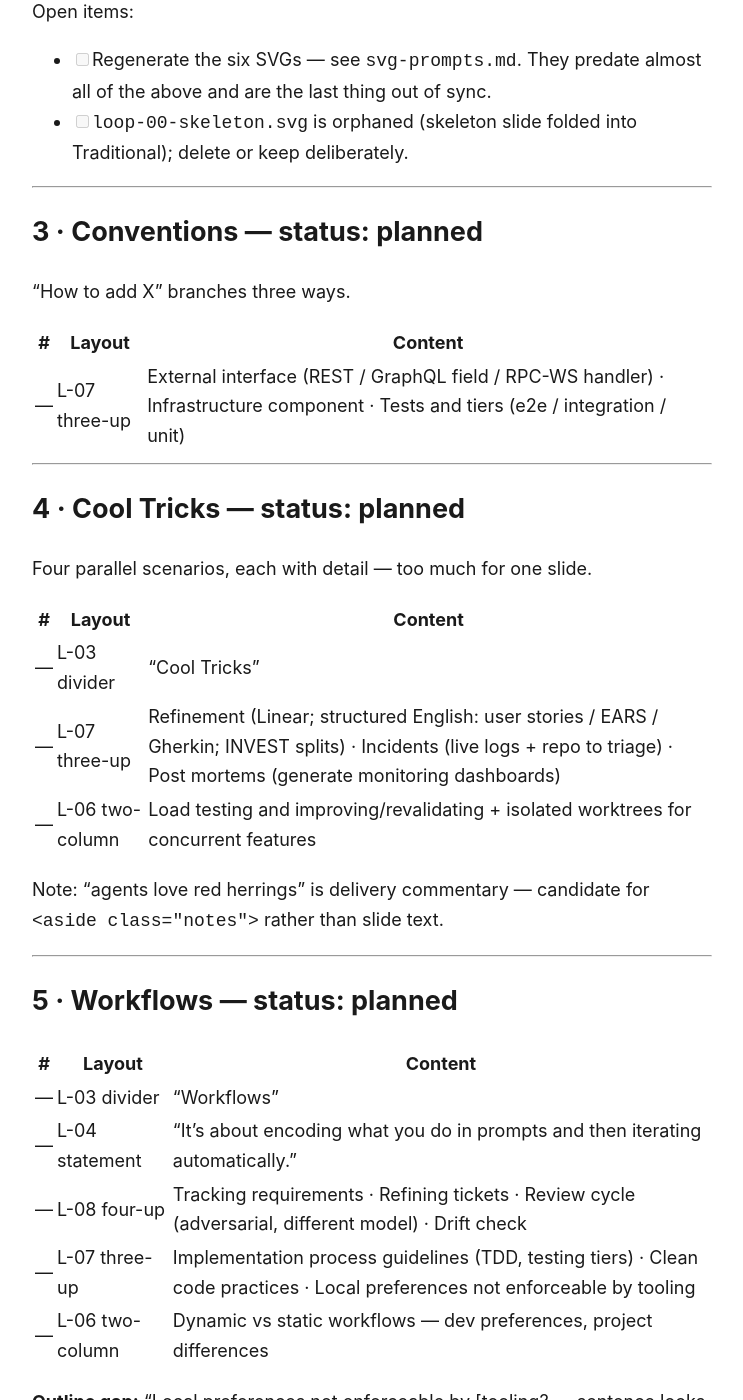
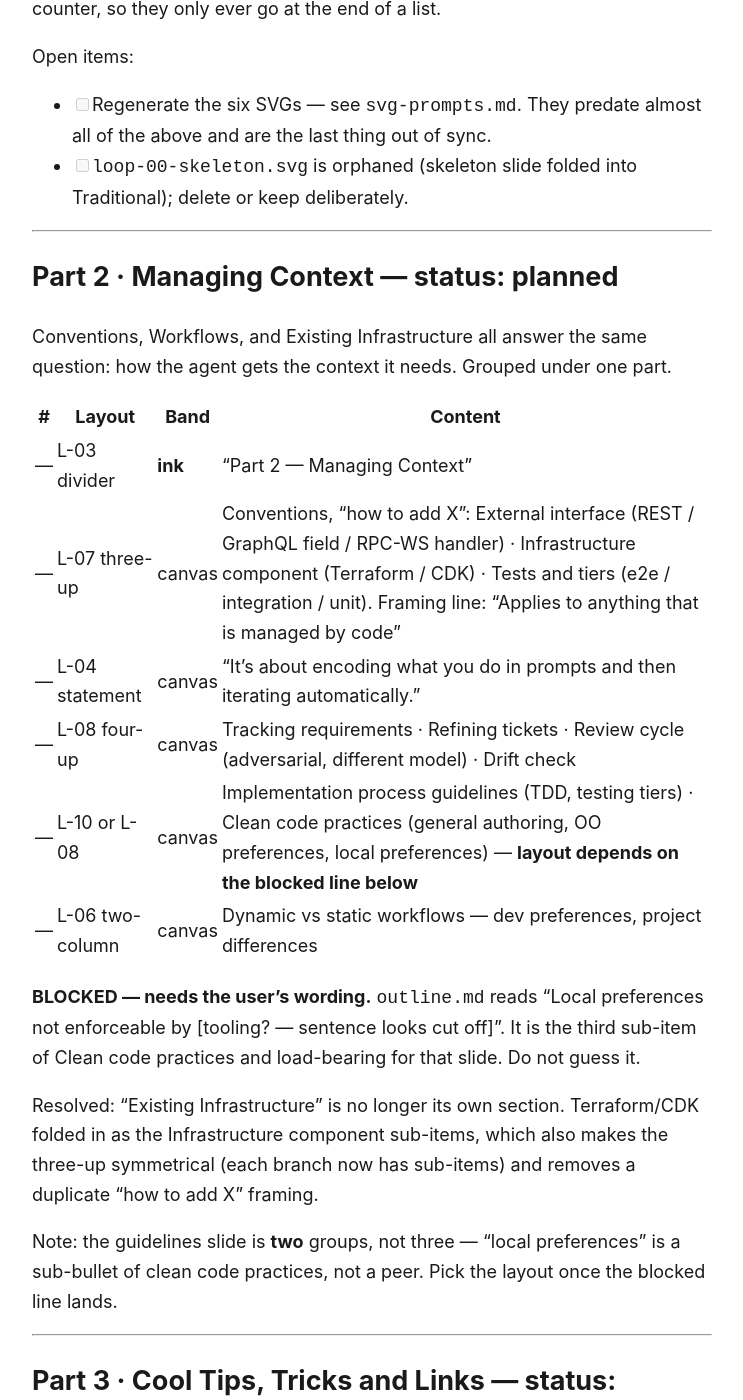
Before and after one commit to galileopy/blog, a Jekyll site: the page built from presentations/ai-assisted-coding-intro/PLAN.md, in a window 1280 px wide and 1400 px high, scrolled down 1980 px. Shown: the whole window, without its empty margins (268-1011 px from the left). Built offline with Jekyll 4.4.1, drawn with Linux system fonts in a browser that asks for light colours; our own code applies the rules of GitHub Pages for plain Markdown files; some of the changed text lies outside the part shown.

Commit message:
docs(presentations): restructure outline into three parts, fold infra into conventions
Co-Authored-By: Claude Opus 5 <noreply@anthropic.com>

```diff
--- a/presentations/ai-assisted-coding-intro/PLAN.md
+++ b/presentations/ai-assisted-coding-intro/PLAN.md
@@ -31,7 +31,7 @@ sub-bullets folded into their parent lines (L-02 caps at 6).
 
 ---
 
-## 2 · Intro + Feedback Loops — status: built
+## Part 1 · The Evolution of the Feedback Loop — status: built
 
 The spine of the talk. One statement slide, then a **vertical stack** of six
 two-column slides — diagram left, steps right — so the loop reads as one topic
@@ -73,60 +73,59 @@ Open items:
 
 ---
 
-## 3 · Conventions — status: planned
+## Part 2 · Managing Context — status: planned
 
-"How to add X" branches three ways.
+Conventions, Workflows, and Existing Infrastructure all answer the same
+question: how the agent gets the context it needs. Grouped under one part.
 
-| # | Layout | Content |
-|---|---|---|
-| — | L-07 three-up | External interface (REST / GraphQL field / RPC-WS handler) · Infrastructure component · Tests and tiers (e2e / integration / unit) |
+| # | Layout | Band | Content |
+|---|---|---|---|
+| — | L-03 divider | **ink** | "Part 2 — Managing Context" |
+| — | L-07 three-up | canvas | Conventions, "how to add X": External interface (REST / GraphQL field / RPC-WS handler) · Infrastructure component (Terraform / CDK) · Tests and tiers (e2e / integration / unit). Framing line: "Applies to anything that is managed by code" |
+| — | L-04 statement | canvas | "It's about encoding what you do in prompts and then iterating automatically." |
+| — | L-08 four-up | canvas | Tracking requirements · Refining tickets · Review cycle (adversarial, different model) · Drift check |
+| — | L-10 or L-08 | canvas | Implementation process guidelines (TDD, testing tiers) · Clean code practices (general authoring, OO preferences, local preferences) — **layout depends on the blocked line below** |
+| — | L-06 two-column | canvas | Dynamic vs static workflows — dev preferences, project differences |
+
+**BLOCKED — needs the user's wording.** `outline.md` reads "Local preferences not
+enforceable by [tooling? — sentence looks cut off]". It is the third sub-item of
+Clean code practices and load-bearing for that slide. Do not guess it.
+
+Resolved: "Existing Infrastructure" is no longer its own section. Terraform/CDK
+folded in as the Infrastructure component sub-items, which also makes the
+three-up symmetrical (each branch now has sub-items) and removes a duplicate
+"how to add X" framing.
+
+Note: the guidelines slide is **two** groups, not three — "local preferences" is
+a sub-bullet of clean code practices, not a peer. Pick the layout once the
+blocked line lands.
 
 ---
 
-## 4 · Cool Tricks — status: planned
+## Part 3 · Cool Tips, Tricks and Links — status: planned
 
-Four parallel scenarios, each with detail — too much for one slide.
-
-| # | Layout | Content |
-|---|---|---|
-| — | L-03 divider | "Cool Tricks" |
-| — | L-07 three-up | Refinement (Linear; structured English: user stories / EARS / Gherkin; INVEST splits) · Incidents (live logs + repo to triage) · Post mortems (generate monitoring dashboards) |
-| — | L-06 two-column | Load testing and improving/revalidating + isolated worktrees for concurrent features |
+| # | Layout | Band | Content |
+|---|---|---|---|
+| — | L-03 divider | **ink** | "Part 3 — Cool Tips, Tricks and Links" |
+| — | L-07 three-up | canvas | Refinement (Linear; structured English: user stories / EARS / Gherkin; INVEST splits) · Incidents (live logs + repo to triage) · Post mortems (generate monitoring dashboards) |
+| — | L-06 two-column | canvas | Load testing and improving/revalidating + isolated worktrees for concurrent features |
+| — | L-07 three-up | canvas | References: groundcrew · spec-kit · conductor |
 
 Note: "agents love red herrings" is delivery commentary — candidate for
 `<aside class="notes">` rather than slide text.
 
----
-
-## 5 · Workflows — status: planned
-
-| # | Layout | Content |
-|---|---|---|
-| — | L-03 divider | "Workflows" |
-| — | L-04 statement | "It's about encoding what you do in prompts and then iterating automatically." |
-| — | L-08 four-up | Tracking requirements · Refining tickets · Review cycle (adversarial, different model) · Drift check |
-| — | L-07 three-up | Implementation process guidelines (TDD, testing tiers) · Clean code practices · Local preferences not enforceable by tooling |
-| — | L-06 two-column | Dynamic vs static workflows — dev preferences, project differences |
-
-**Outline gap:** "Local preferences not enforceable by [tooling? — sentence looks
-cut off]". Needs the actual wording before it goes on a slide. Do not guess.
+**Open:** the References slide is names only. spec-kit and conductor already
+appear in Temperature Check ("canned, spec-kit/conductor"), so this slide should
+add something new — a URL each at minimum. Groundcrew appears nowhere else and
+arrives cold.
 
 ---
 
-## 6 · Existing Infrastructure — status: planned
+## Close — status: planned
 
-| # | Layout | Content |
-|---|---|---|
-| — | L-03 divider | "Existing Infrastructure" |
-| — | L-06 two-column | "Applies to anything that is managed by code" — adding an infrastructure component: Terraform, CDK |
-
----
-
-## 7 · Close — status: planned
-
-| # | Layout | Content |
-|---|---|---|
-| — | L-13 closing | Closing line still to be chosen — the drift-check question ("are requirements, code, and acceptance tests all aligned?") is the strongest candidate already in the outline. |
+| # | Layout | Band | Content |
+|---|---|---|---|
+| — | L-13 closing | ink | Closing line still to be chosen — the drift-check question ("are requirements, code, and acceptance tests all aligned?") is the strongest candidate already in the outline. |
 
 ---
 
@@ -140,11 +139,11 @@ cut off]". Needs the actual wording before it goes on a slide. Do not guess.
   resamples a rasterized slide mid-motion and softens display type. Do not add
   `backface-visibility: hidden` or `will-change: transform` either — both promote
   layers and cause *static* blur on the stacked sections.
-- **One surface for the whole deck** (`s-canvas`, #ffffff). This deliberately
-  drops the theme's canvas → cloud → fog → ink band rhythm to keep the six loop
-  slides reading as one continuous topic. Revisit when the divider sections
-  above get built — they were planned as ink slabs and will have nothing to
-  separate them.
+- **White (`s-canvas`) for every content slide; ink slabs for Part dividers
+  only.** The flat surface keeps the six loop slides reading as one continuous
+  topic; the three Part dividers going dark is then the deck's only band change,
+  which is what makes it read as a structural boundary rather than decoration.
+  Do not reintroduce cloud/fog tints for ordinary slides.
 - Blue is well past the design system's "at most twice per slide": Level 4 alone
   carries three `changed` tags and seven bot glyphs. Consequence of the glyph
   system, not a regression — but if the slides start reading as uniformly blue,
```
Also changed, not shown: presentations/ai-assisted-coding-intro/index.html (+8 -8 lines), presentations/ai-assisted-coding-intro/outline.md (+59 -31 lines).
